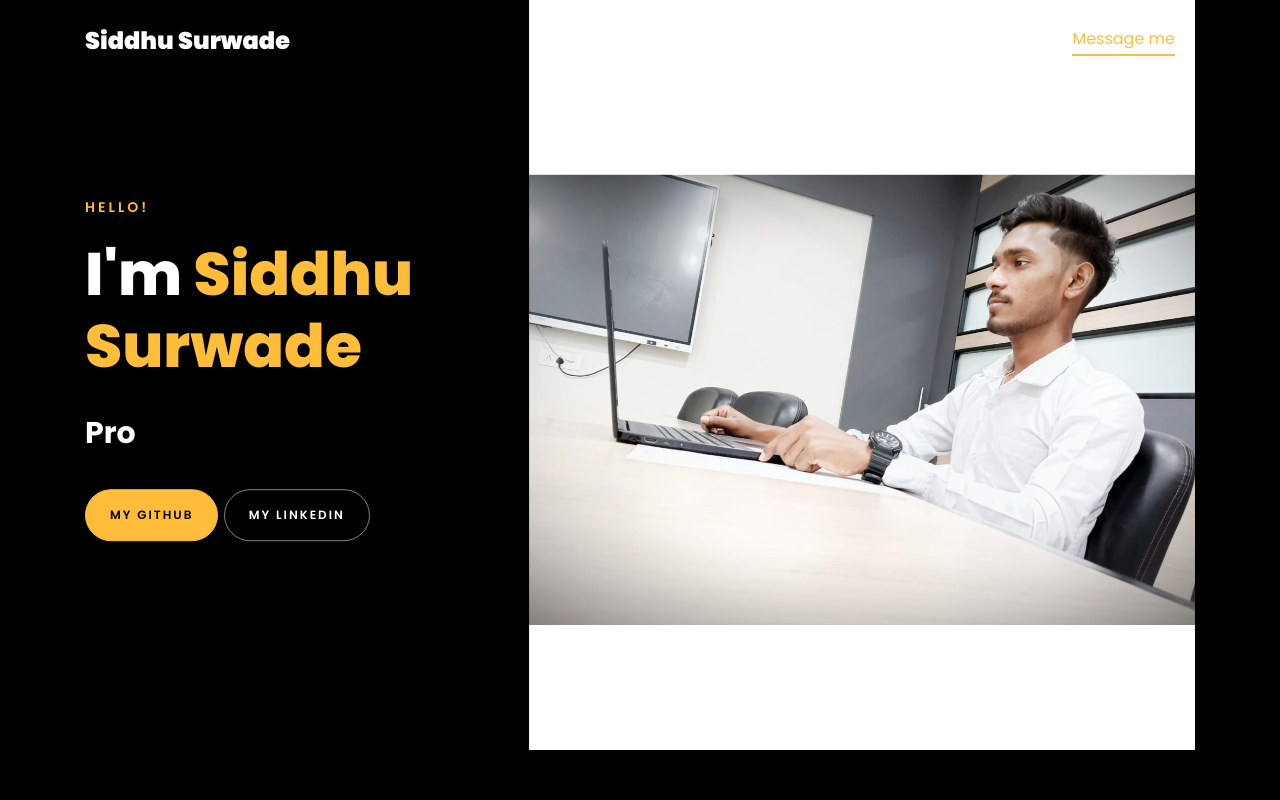
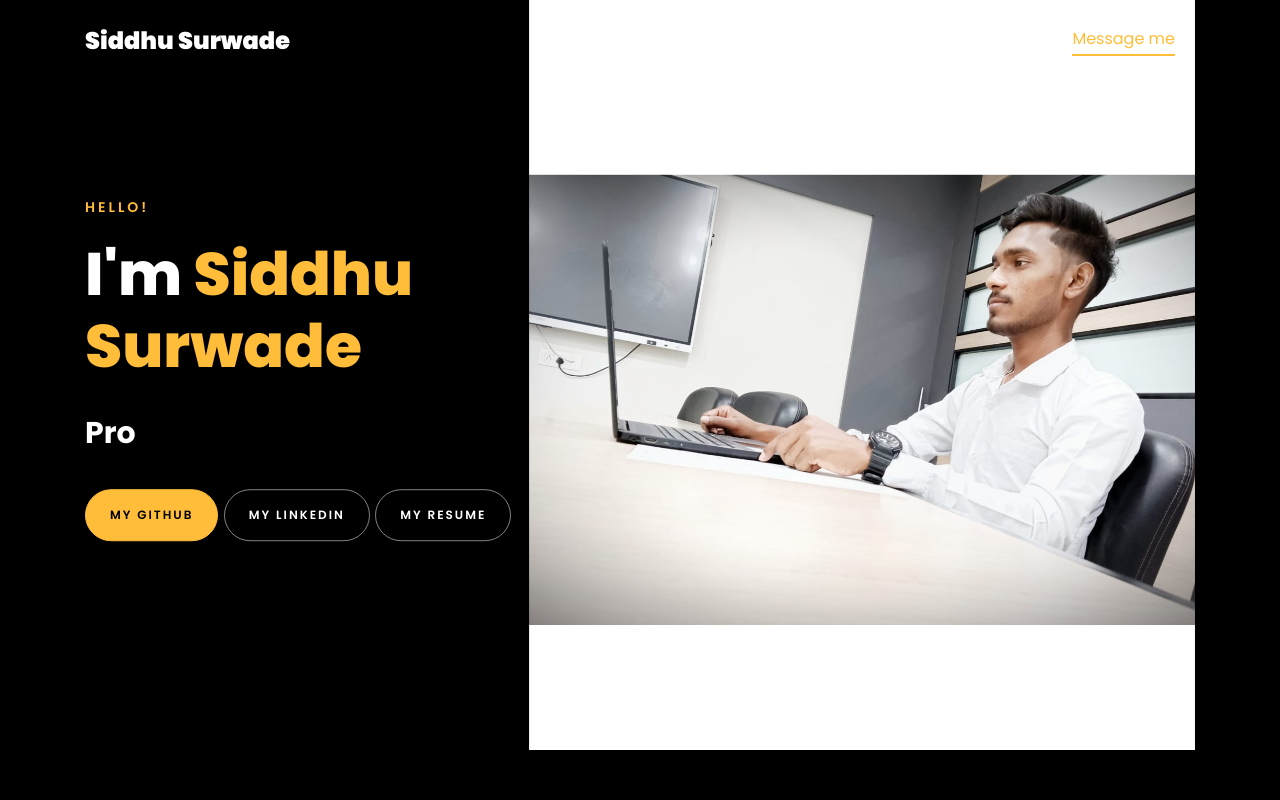
Before and after one commit to sidz111/sidz.github.io, a plain HTML site: page index.html in a window 1280 px wide. Shown: the top 800 px of the page. Drawn offline with Linux system fonts and the light colour scheme; files whose address does not match are found by name.

Commit message:
Update Resume in index.html

```diff
--- a/index.html
+++ b/index.html
@@ -209,6 +209,7 @@
                   <p>
                     <a href="https://github.com/sidz111" class="btn btn-primary py-3 px-4">My GitHub</a>
                     <a href="https://www.linkedin.com/in/shuddhodhan-surwade-a493b7215/" class="btn btn-white btn-outline-white py-3 px-4">My Linkedin</a>
+                   <a href="https://drive.google.com/file/d/1wt3JMToWK1iFbrszSwB9wzyz4q5pVNDK/view?usp=sharingsurwade-a493b7215/" class="btn btn-white btn-outline-white py-3 px-4">My Resume</a>
                   </p>
                 </div>
               </div>
```
